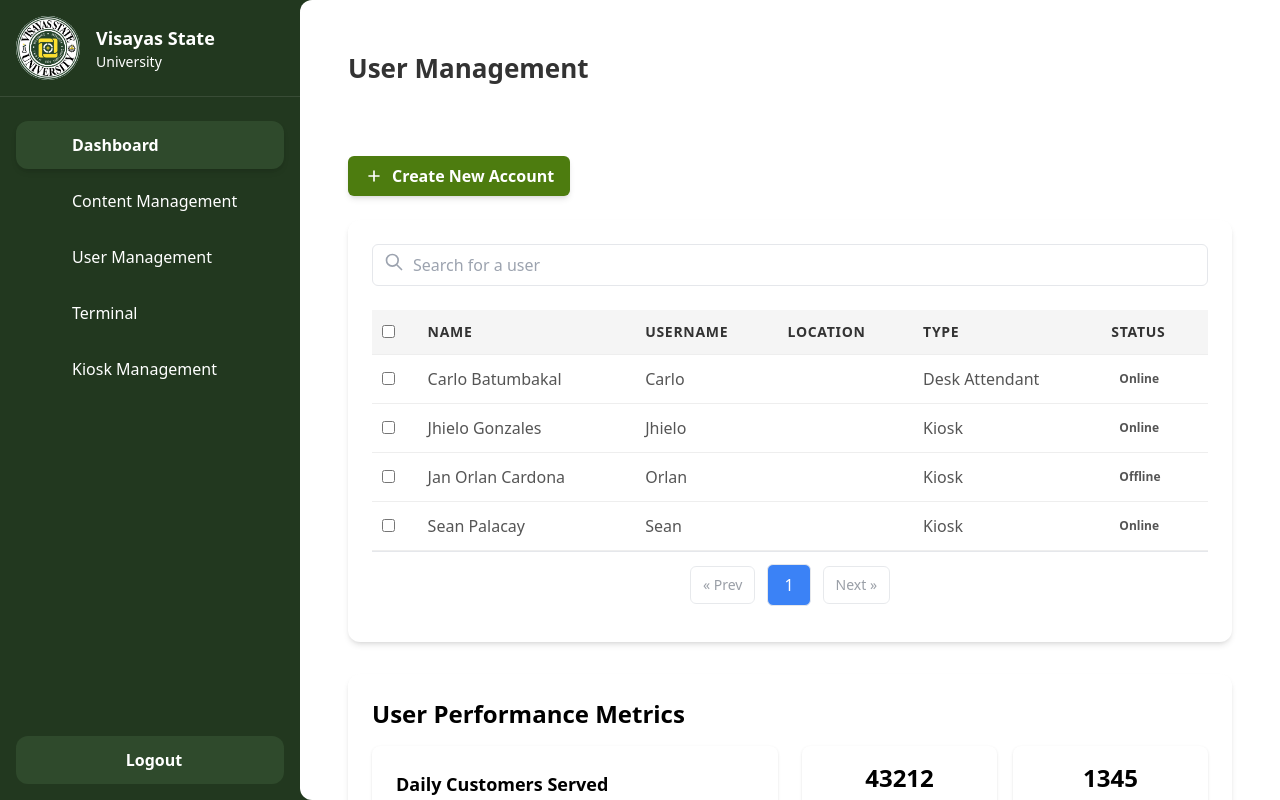
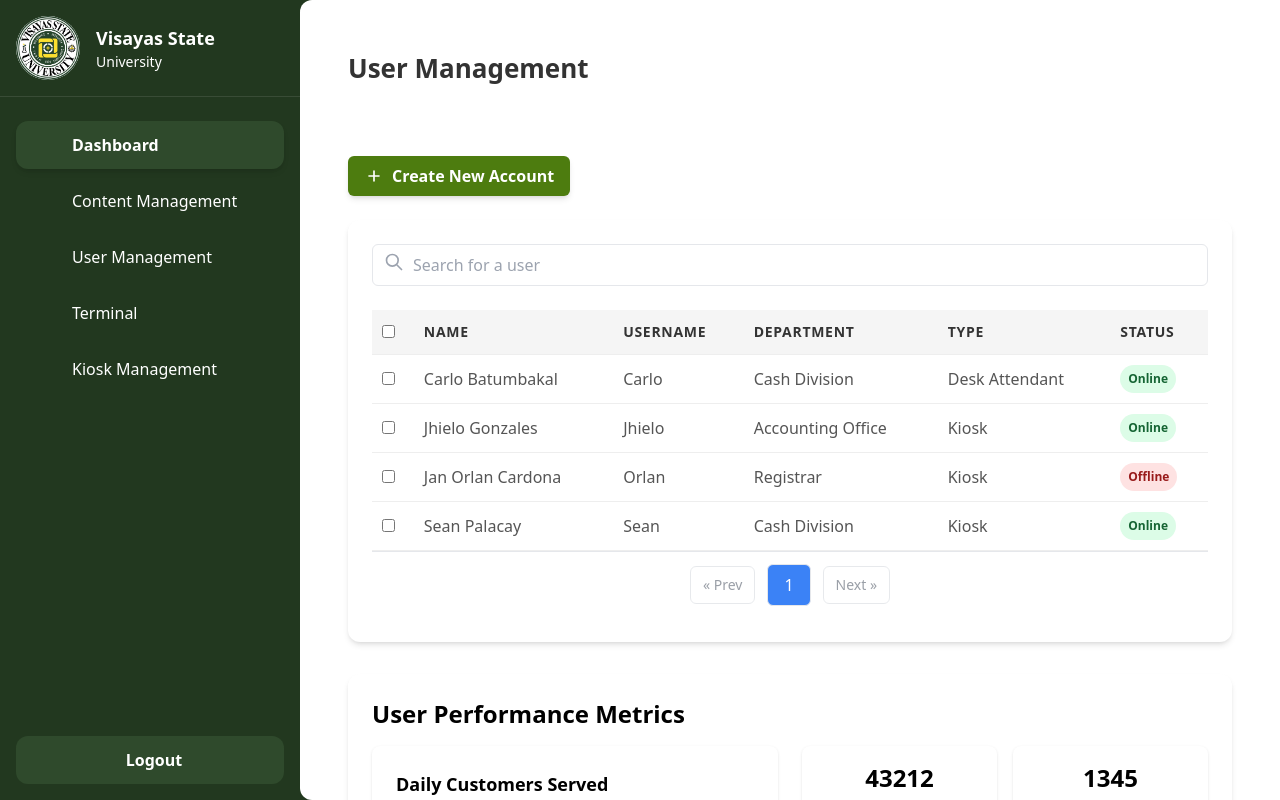
Before and after one commit to tonzxz/vsu, an Angular app in the folder VSUQSM/: page /admin/user-management in a window 1280 px wide. Built offline with nearby package versions, Linux system fonts and the light colour scheme.

Commit message:
improved sidebar hehe updated

```diff
--- a/VSUQSM/src/app/features/admin-layout/a-contentmgmt/a-contentmgmt.component.html
+++ b/VSUQSM/src/app/features/admin-layout/a-contentmgmt/a-contentmgmt.component.html
@@ -1,9 +1,14 @@
-<main class="container mx-auto p-4 max-w-full">
+<main class="container mx-auto max-w-full">
   <header class="mb-4">
     <h1 class="text-3xl font-bold text-neutral-800">Content Management</h1>
   </header>
 
-    <div class="bg-white rounded-lg shadow-lg p-4">
+  <div class="px-8">
+  <h2 class="text-xl font-semibold mb-3">Preview</h2>
+</div>
+
+
+  <div class="bg-white rounded-lg shadow-lg px-8 pb-8">
     <nav class="flex flex-wrap gap-2 items-center justify-start w-full mb-4">
       <a href="#" class="px-4 py-1 text-sm text-white bg-neutral-800 rounded-t-lg shadow-sm transition duration-300 ease-in-out hover:bg-neutral-700">Registrar</a>
       <a href="#" class="px-4 py-1 text-sm bg-zinc-200 rounded-t-lg shadow-sm transition duration-300 ease-in-out hover:bg-zinc-300">Cash Division</a>
@@ -12,14 +17,15 @@
 
     <!-- Layout for Preview and Settings -->
     <div class="flex flex-col">
+
       <!-- Preview Section -->
       <div class="mb-6">
-          <h2 class="text-xl font-semibold mb-3">Preview</h2>
+
         <app-content-mod class="block w-full aspect-video bg-gray-100 rounded-lg"></app-content-mod>
       </div>
 
       <!-- Content Settings -->
-        <div class="bg-zinc-100 rounded-lg p-6 w-full">
+      <div class="bg-white-800 rounded-lg p-6 w-full">
         <h2 class="text-2xl font-semibold mb-6">Content Settings</h2>
 
         <div class="grid grid-cols-1 lg:grid-cols-2 gap-8">
--- a/VSUQSM/src/app/features/admin-layout/a-contentmgmt/content-mod/content-mod.component.html
+++ b/VSUQSM/src/app/features/admin-layout/a-contentmgmt/content-mod/content-mod.component.html
@@ -75,7 +75,7 @@
       <!-- Announcement Section with Scrolling Effect -->
       <div class="relative bg-white text-xl font-bold text-lime-900 px-10 py-3 mt-6 overflow-hidden">
         <div class="announcement-scroll">
-          Announcement - Important updates will be shared here. Stay tuned for more information. Announcement - Important updates will be shared here. Stay tuned for more information.
+          Announcement - Important updates will be shared here. Stay tuned for more information.
         </div>
       </div>
     </div>
--- a/VSUQSM/src/app/features/admin-layout/a-user-management/a-user-management.component.html
+++ b/VSUQSM/src/app/features/admin-layout/a-user-management/a-user-management.component.html
@@ -92,7 +92,7 @@
                 scope="col"
                 class="px-6 py-4 text-left text-sm font-bold text-white uppercase tracking-wider"
               >
-                Location
+                Department
               </th>
               <th
                 scope="col"
@@ -124,14 +124,14 @@
               </td>
               <td class="px-6 py-4 whitespace-nowrap">{{ user.fullName }}</td>
               <td class="px-6 py-4 whitespace-nowrap">{{ user.username }}</td>
-              <td class="px-6 py-4 whitespace-nowrap">{{ user.location }}</td>
+              <td class="px-6 py-4 whitespace-nowrap">{{ user.department }}</td>
               <td class="px-6 py-4 whitespace-nowrap">{{ user.type }}</td>
               <td class="px-6 py-4 whitespace-nowrap">
                 <span
                   class="px-2 py-1 inline-flex text-xs leading-5 font-semibold rounded-full"
                   [ngClass]="{
-                    'bg-green-100 text-green-800': user.status === 'Enabled',
-                    'bg-red-100 text-red-800': user.status === 'Disabled'
+                    'bg-green-100 text-green-800': user.status === 'Online',
+                    'bg-red-100 text-red-800': user.status === 'Offline'
                   }"
                 >
                   {{ user.status }}
@@ -191,7 +191,7 @@
   <app-create-account-modal
     *ngIf="showModal"
     [editingUser]="selectedUser"
-    (cgitlose)="closeModal()"
+    (close)="closeModal()"
     (accountCreated)="onAccountCreated($event)"
   ></app-create-account-modal>
 
--- a/VSUQSM/src/app/features/admin-layout/a-user-management/a-user-management.component.ts
+++ b/VSUQSM/src/app/features/admin-layout/a-user-management/a-user-management.component.ts
@@ -11,9 +11,11 @@ interface User {
   department: string;
   type: string;
   status: 'Online' | 'Offline';
+  location?: string;  // Add this line
   password?: string;
   selected?: boolean; // Property to manage row selection
 }
+
 
 @Component({
   selector: 'app-user-management',
```
Lines whose indentation alone changed are shown as unchanged.
